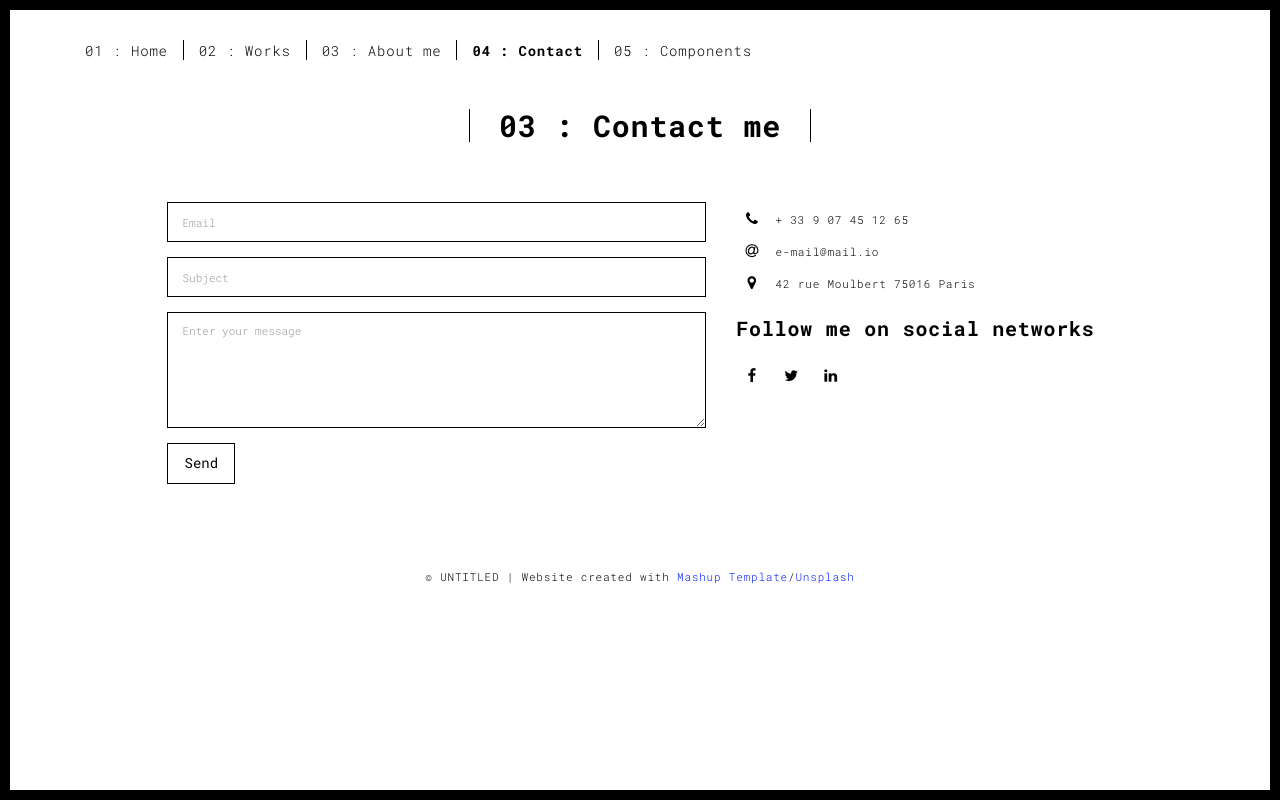
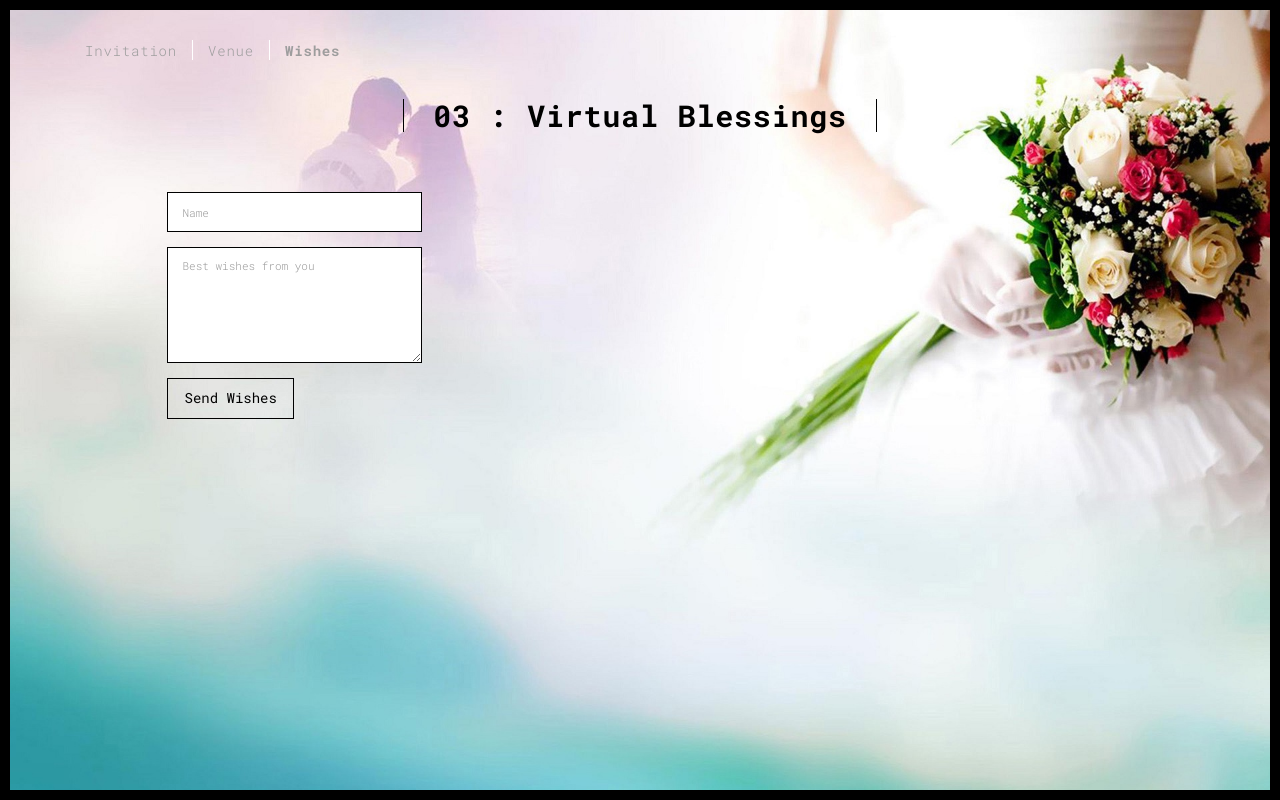
Before and after one commit to sagarmd12194/Basic_flask_app, a Flask app: page /contact.html in a window 1280 px wide. Run offline with Flask 2, Linux system fonts and the light colour scheme; some libraries are stand-ins or nearby versions.

Commit message:
website updated

```diff
--- a/database.csv
+++ b/database.csv
@@ -1,3 +1,3 @@
-email,subject,message
-
-a@a.com,sss,this is new
+name,message
+sagar,congrats
+hiiii,sagar didd;fklds
--- a/database.txt
+++ b/database.txt
@@ -1,3 +1,3 @@
-email   subject    message
-ssa@g.com	 sagar12456 	 this is new one
-again@g.com	 sagar12456 again 	 this is new one one more time
+name    message
+sagar	congrats
+hiiii	sagar didd;fklds
--- a/server.py
+++ b/server.py
@@ -19,13 +19,16 @@ def index(page_name=None):
 def submit(page_name=None):
     if request.method == 'POST':
         data = request.form.to_dict()
-        email = data['email']
-        subject = data['subject']
+        name = data['name']
         message = data['message']
 
         with open("database.csv", "a", newline='') as file:
             csv_writer = csv.writer(file)
-            csv_writer.writerow([email, subject, message])
+            csv_writer.writerow([name, message])
+
+        with open("database.txt", "a") as file:
+            file.write("\n"+name+"\t"+message)
+
 
     else:
         print("This is not post request")
--- a/templates/contact.html
+++ b/templates/contact.html
@@ -19,14 +19,14 @@
 
 <link href="./static/main.3f6952e4.css" rel="stylesheet"></head>
 
-<body class="">
+<body class="minimal" style="background-image: url('./static/assets/images/back_ground.jpg');background-size: cover;">
 <div id="site-border-left"></div>
 <div id="site-border-right"></div>
 <div id="site-border-top"></div>
 <div id="site-border-bottom"></div>
- <!-- Add your content of header -->
+<!-- Add your content of header -->
 <header>
-  <nav class="navbar  navbar-fixed-top navbar-default">
+  <nav class="navbar  navbar-fixed-top navbar-inverse">
     <div class="container">
         <button type="button" class="navbar-toggle collapsed" data-toggle="collapse" data-target="#navbar-collapse" aria-expanded="false">
           <span class="sr-only">Toggle navigation</span>
@@ -35,99 +35,51 @@
           <span class="icon-bar"></span>
         </button>
 
-      <div class="collapse navbar-collapse" id="navbar-collapse">
-        <ul class="nav navbar-nav ">
-          <li><a href="./index.html" title="">01 : Home</a></li>
-          <li><a href="./works.html" title="">02 : Works</a></li>
-          <li><a href="./about.html" title="">03 : About me</a></li>
-          <li><a href="./contact.html" title="">04 : Contact</a></li>
-          <li><a href="./components.html" title="">05 : Components</a></li>
+      <div class="collapse navbar-collapse" id="navbar-collapse" >
+        <ul class="nav navbar-nav " >
+          <li><a href="./index.html" title="">Invitation</a></li>
+          <li ><a href="./about.html" title="">Venue</a></li>
+          <li ><a href="./contact.html" title="">Wishes</a></li>
         </ul>
-
-
       </div>
     </div>
   </nav>
 </header>
-
 <div class="section-container">
     <div class="container">
       <div class="row">
         <div class="col-xs-12">
-          <div class="section-container-spacer text-center">
-            <h1 class="h2">03 : Contact me</h1>
-          </div>
-
           <div class="row">
             <div class="col-md-10 col-md-offset-1">
-               <form action="submit_form" method="post" class="reveal-content">
+              <div class="row">
+                <div class="section-container-spacer text-center">
+                <h1 class="h2">03 : Virtual Blessings</h1>
+                </div>
+                <div class="col-xs-12 col-md-6">
+                 <form action="submit_form" method="post" class="reveal-content">
                   <div class="row">
                     <div class="col-md-7">
                       <div class="form-group">
-                        <input name="email" type="email" class="form-control" id="email" placeholder="Email">
+                        <input name="name" type="text" class="form-control" id="name" placeholder="Name" width="100%">
                       </div>
                       <div class="form-group">
-                        <input name="subject" type="text" class="form-control" id="subject" placeholder="Subject">
+                        <textarea name="message" class="form-control" rows="5" placeholder="Best wishes from you"></textarea>
                       </div>
-                      <div class="form-group">
-                        <textarea name="message" class="form-control" rows="5" placeholder="Enter your message"></textarea>
-                      </div>
-                      <button type="submit" class="btn btn-default btn-lg">Send</button>
-                    </div>
-                    <div class="col-md-5 address-container">
-                      <ul class="list-unstyled">
-                        <li>
-                          <span class="fa-icon">
-                            <i class="fa fa-phone" aria-hidden="true"></i>
-                          </span>
-                          + 33 9 07 45 12 65
-                        </li>
-                        <li>
-                          <span class="fa-icon">
-                            <i class="fa fa-at" aria-hidden="true"></i>
-                          </span>
-                          e-mail@mail.io
-                        </li>
-                        <li>
-                          <span class="fa-icon">
-                            <i class="fa fa fa-map-marker" aria-hidden="true"></i>
-                          </span>
-                          42 rue Moulbert 75016 Paris
-                        </li>
-                      </ul>
-                      <h3>Follow me on social networks</h3>
-                      <a href="http://www.facebook.com" title="" class="fa-icon">
-                        <i class="fa fa-facebook"></i>
-                      </a>
-                      <a href="http://www.twitter.com" title="" class="fa-icon">
-                        <i class="fa fa-twitter"></i>
-                      </a>
-                      <a href="http://www.linkedin.com" title="" class="fa-icon">
-                        <i class="fa fa-linkedin"></i>
-                      </a>
-
+                      <button type="submit" class="btn btn-default btn-lg">Send Wishes</button>
                     </div>
                   </div>
                 </form>
+                </div>
+                </div>
+              </div>
             </div>
-
           </div>
 
        </div>
       </div>
     </div>
-  </div>
+</div>
 
-
-<footer class="footer-container text-center">
-  <div class="container">
-    <div class="row">
-      <div class="col-xs-12">
-        <p>© UNTITLED | Website created with <a href="http://www.mashup-template.com/" title="Create website with free html template">Mashup Template</a>/<a href="https://www.unsplash.com/" title="Beautiful Free Images">Unsplash</a></p>
-      </div>
-    </div>
-  </div>
-</footer>
 
 <script>
   document.addEventListener("DOMContentLoaded", function (event) {
```
Also changed, not shown: templates/First.html (added, +23 -0 lines), templates/about.html (+15 -42 lines), templates/index.html (+19 -16 lines), templates/thank_you.html (+16 -30 lines), static/assets/images/back_ground.jpg (added), static/assets/images/image1.jpg (added), static/assets/images/space.jpg, static/assets/images/space2.jpg (added), static/assets/images/thank_you.jpg (added), static/assets/images/venue.jpg (added), static/assets/images/venue1.jpg (added), static/assets/images/venue2.jpg (added), static/assets/images/venue3.jpg (added), static/main.70a66962.js, 1 more files.
